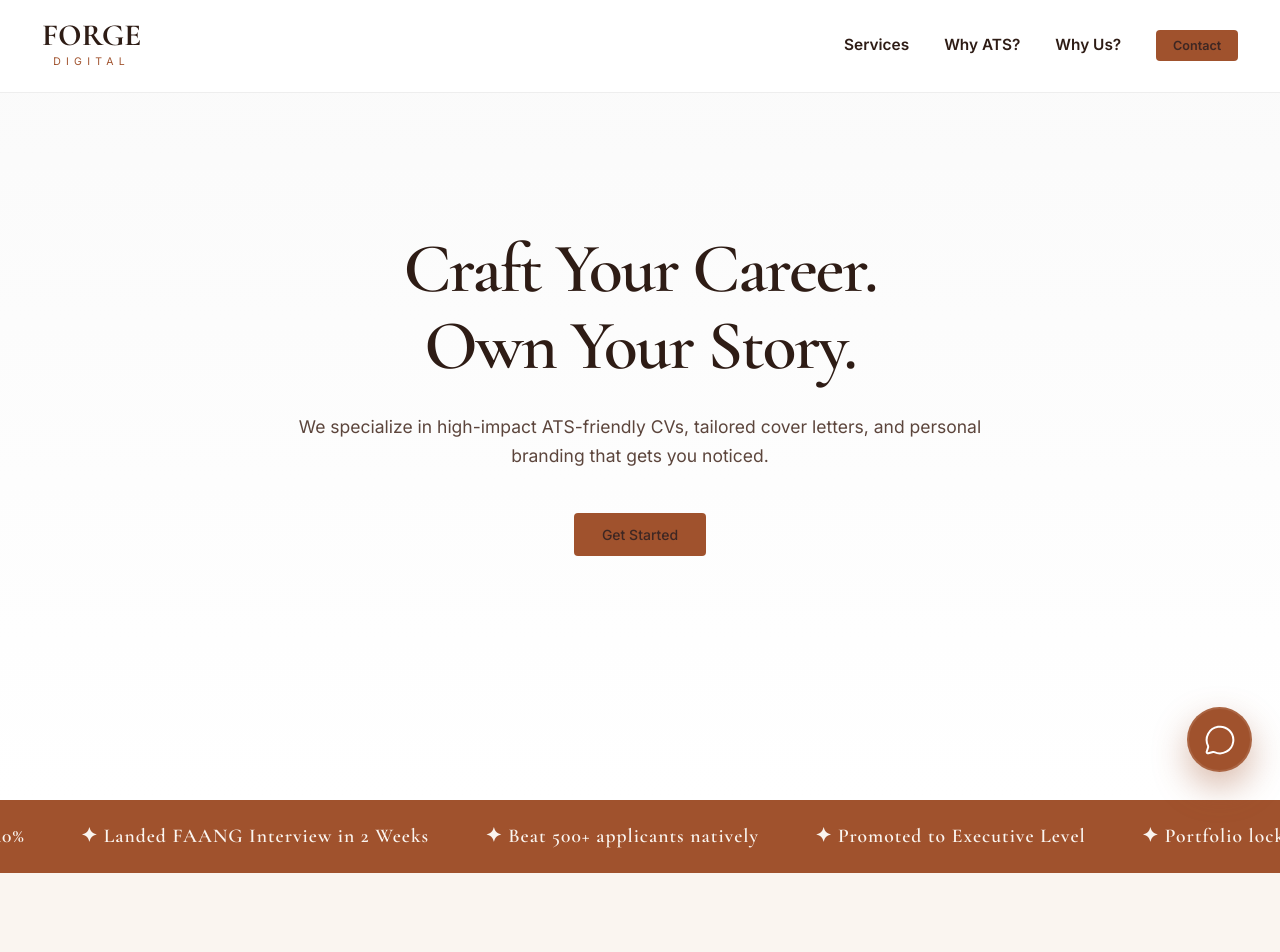
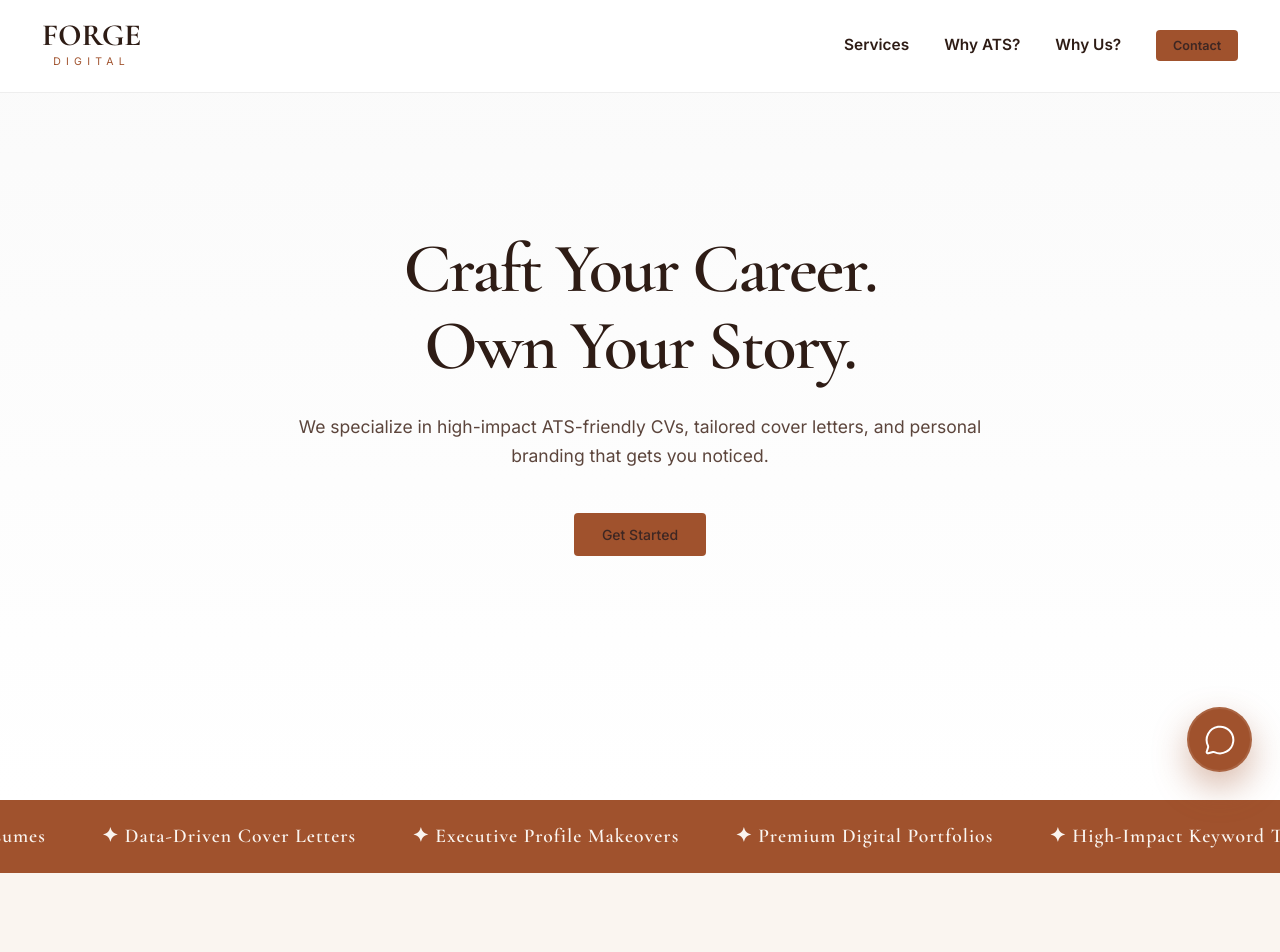
Before and after one commit to halaae/forge-digital, a React (Vite) app: page / in a window 1280 px wide. Shown: the top 952 px of the page. Built offline with nearby package versions, Linux system fonts and the light colour scheme.

Commit message:
Update marquee content to launch-safe pitch phrases

```diff
--- a/src/App.jsx
+++ b/src/App.jsx
@@ -13,16 +13,16 @@ import './App.css';
 
 const Marquee = () => {
   const testimonials = [
-    "✦ Salary increased by 40%",
-    "✦ Landed FAANG Interview in 2 Weeks",
-    "✦ Beat 500+ applicants natively",
-    "✦ Promoted to Executive Level",
-    "✦ Portfolio locked 3 freelance contracts",
-    "✦ 98% Callback Rate Achieved",
-    "✦ Landed FAANG Interview in 2 Weeks",
-    "✦ Beat 500+ applicants natively",
-    "✦ Salary increased by 40%",
-    "✦ Promoted to Executive Level"
+    "✦ ATS-Optimized Resumes",
+    "✦ Data-Driven Cover Letters",
+    "✦ Executive Profile Makeovers",
+    "✦ Premium Digital Portfolios",
+    "✦ High-Impact Keyword Targeting",
+    "✦ Modern Minimalist Aesthetics",
+    "✦ Express 6-Hour Delivery Available",
+    "✦ LinkedIn Algorithm Optimization",
+    "✦ ATS-Optimized Resumes",
+    "✦ Executive Profile Makeovers"
   ];
 
   return (
```
